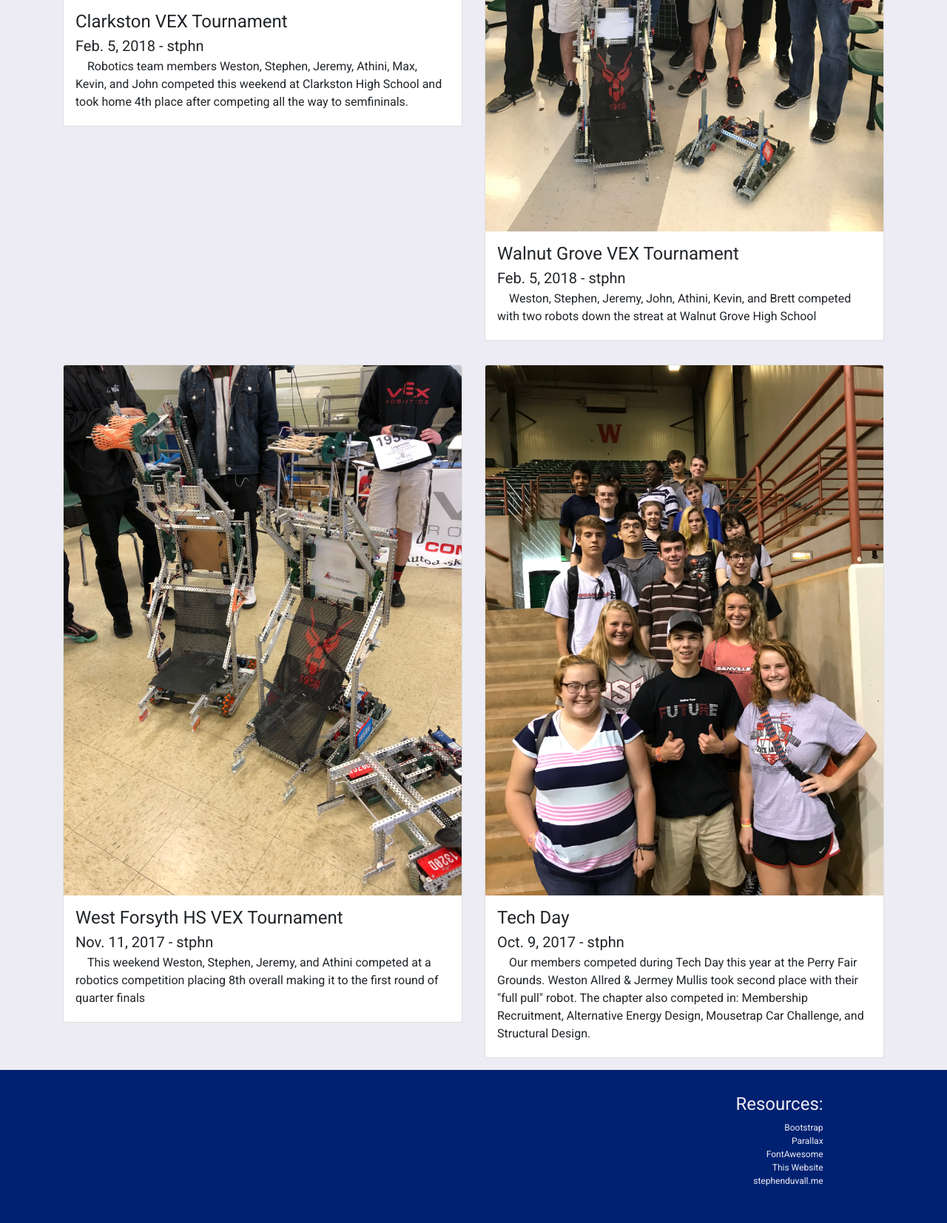
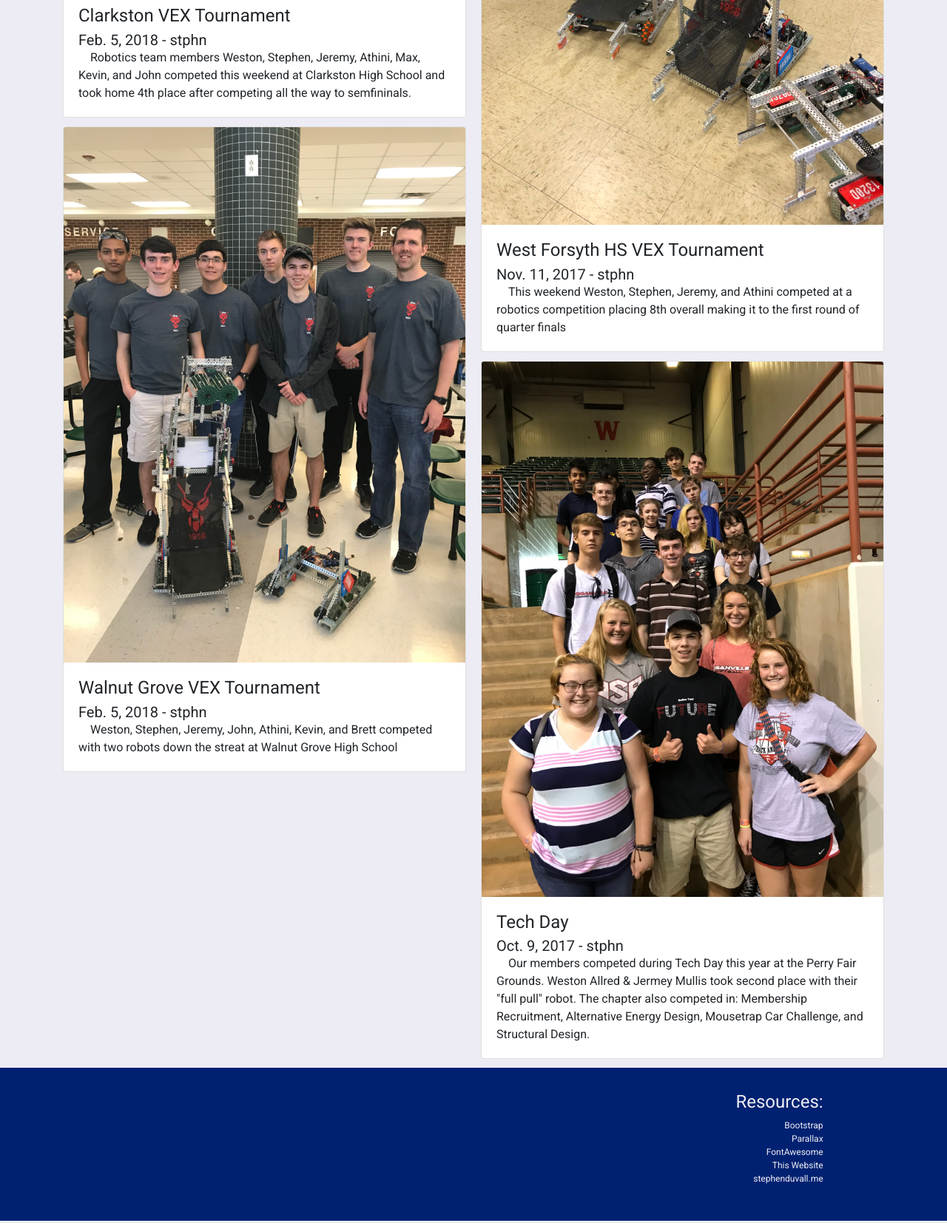
Before and after one commit to LHS-TSA/TSA-Website, a PHP site: page / in a window 1280 px wide. Shown: the part 3076-4730 px from the top of the page at 74% size. Run offline with PHP 8.4, Linux system fonts and the light colour scheme; some libraries are stand-ins or nearby versions.

Commit message:
Working now but does not scale. Will have to add later. No time now

```diff
--- a/css/main.css
+++ b/css/main.css
@@ -64,6 +64,9 @@ p.card-text {
 	font-size: 1rem;
 	text-indent: 1rem;
 }
+#posts-card.card-columns {
+	column-count: 2;
+}
 
 /*/
 /*  Footer Designs
--- a/index.html
+++ b/index.html
@@ -85,12 +85,9 @@
   <div id="posts" class="divider"></div>
 
   <div class="container">
-    <div id="posts-card" class="row">
-      <div class="col-md-12">
-        <h2>Announcements</h2>
-        <hr>
-      </div>
-    </div>
+    <h2>Announcements</h2>
+    <hr>
+    <div id="posts-card" class="card-columns"></div>
   </div>
 
   <div id="footer" class="container-fluid">
--- a/js/main.js
+++ b/js/main.js
@@ -43,16 +43,15 @@ function generateCards(group, place) {
 
 function generatePosts(source, place) {
   var template =
-    '<div class="col-md-6 col-sm-10 my-3">' +
     '<div class="card">' +
     '<img class="card-img-top" src="">' +
-    '<div class="card-body p-3">' +
+    '<div class="card-body">' +
     '<h4 class="card-title"></h4>' +
     '<h5 class="card-subtitle"></h5>' +
-    '<p class="card-text my-1"></p>' +
-    "</div>" +
-    "</div>" +
-    "</div>";
+    '<p class="card-text"></p>' +
+    '</div>' +
+    '</div>';
+
   var master = $(template);
   master.find(".card-img-top").attr("src", "img/" + source.img);
   master.find(".card-title").text(source.title);
```
